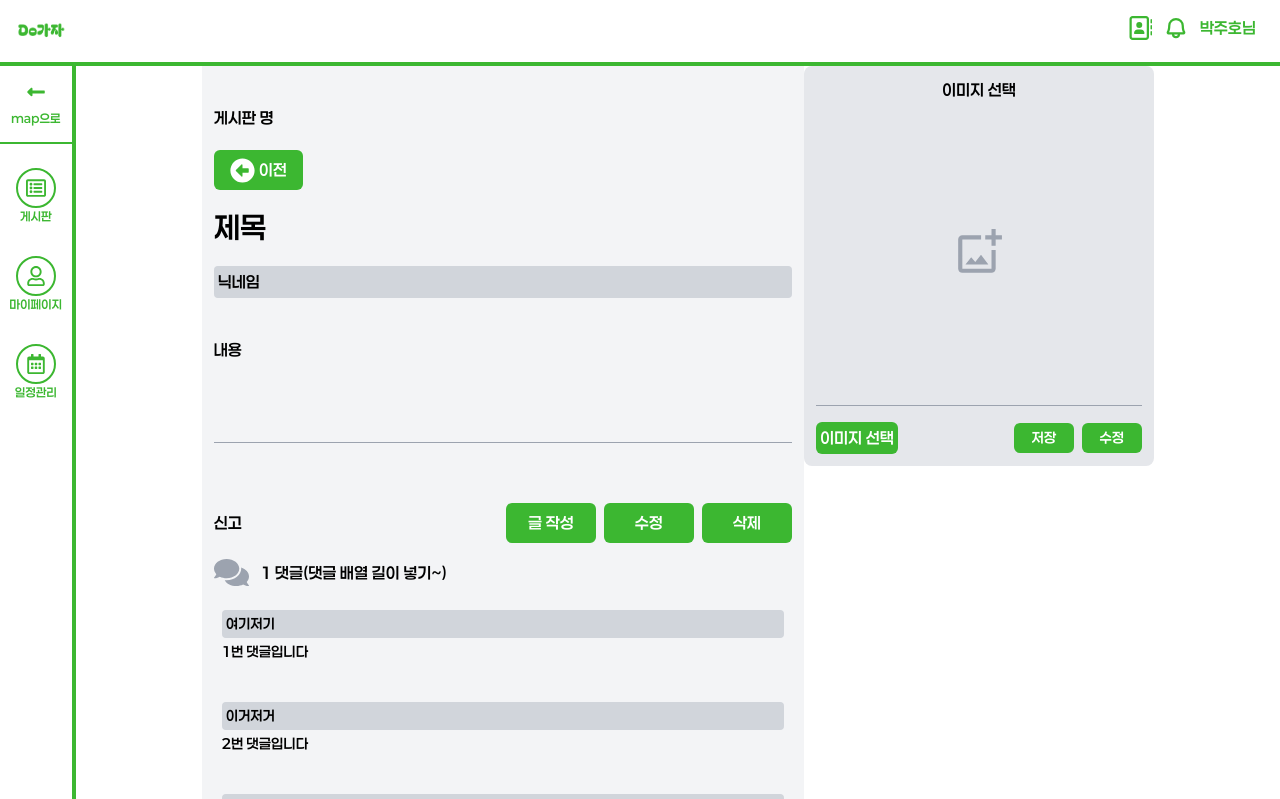
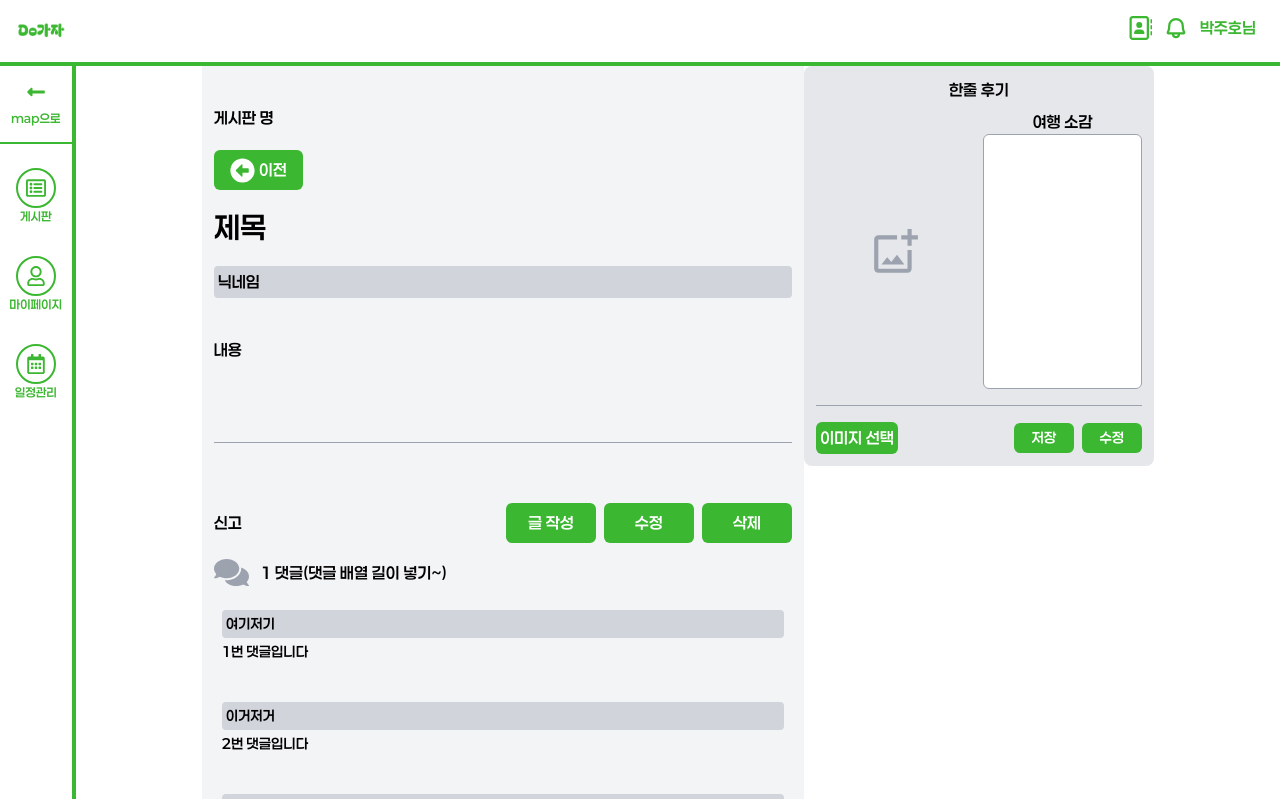
Before and after one commit to seongyu-Kim/dogaja-frontend, a Next.js app: page /board/findFriend/1 in a window 1280 px wide. Shown: the top 799 px of the page. Built offline with nearby package versions, Linux system fonts and the light colour scheme; no server answers.

Commit message:
Feat: 이미지 선택 컴포넌트 생성

```diff
--- a/src/app/(route)/board/findFriend/[findFriendId]/page.tsx
+++ b/src/app/(route)/board/findFriend/[findFriendId]/page.tsx
@@ -123,7 +123,7 @@ export default async function FindFriendId({ params }: PostIdProps) {
         {/*</div>*/}
         <CommentCreate />
       </div>
-      <SelectImage descriptionText="이미지 선택" />
+      <SelectImage descriptionText="한줄 후기" comment={true} />
     </div>
   );
 }
--- a/src/app/components/common/SelectImage.tsx
+++ b/src/app/components/common/SelectImage.tsx
@@ -16,6 +16,7 @@ export default function SelectImage({
 }: SelectImageProps) {
   const [preview, setPreview] = useState<string | null>(null);
   const [imageFile, setImageFile] = useState<File | null>(null);
+  const [commentText, setCommentText] = useState("");
 
   const handleImageChange = (e: React.ChangeEvent<HTMLInputElement>) => {
     const file = e.target.files?.[0];
@@ -64,7 +65,10 @@ export default function SelectImage({
         {comment && (
           <div className="w-full h-[90%]">
             <p>여행 소감</p>
-            <textarea className="w-full h-full resize-none p-2 rounded-md border border-gray-400 focus:outline-none" />
+            <textarea
+              className="w-full h-full resize-none p-2 rounded-md border border-gray-400 focus:outline-none"
+              onChange={(e) => setCommentText(e.target.value)}
+            />
           </div>
         )}
       </div>
```
